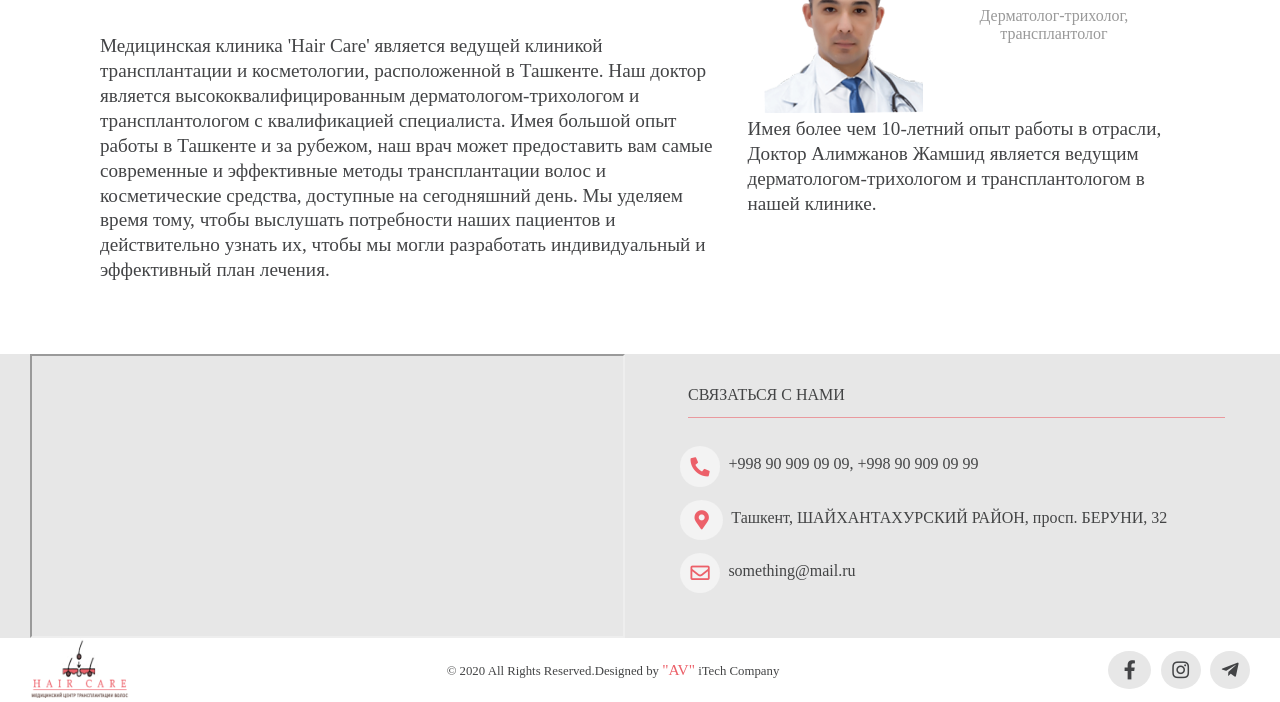
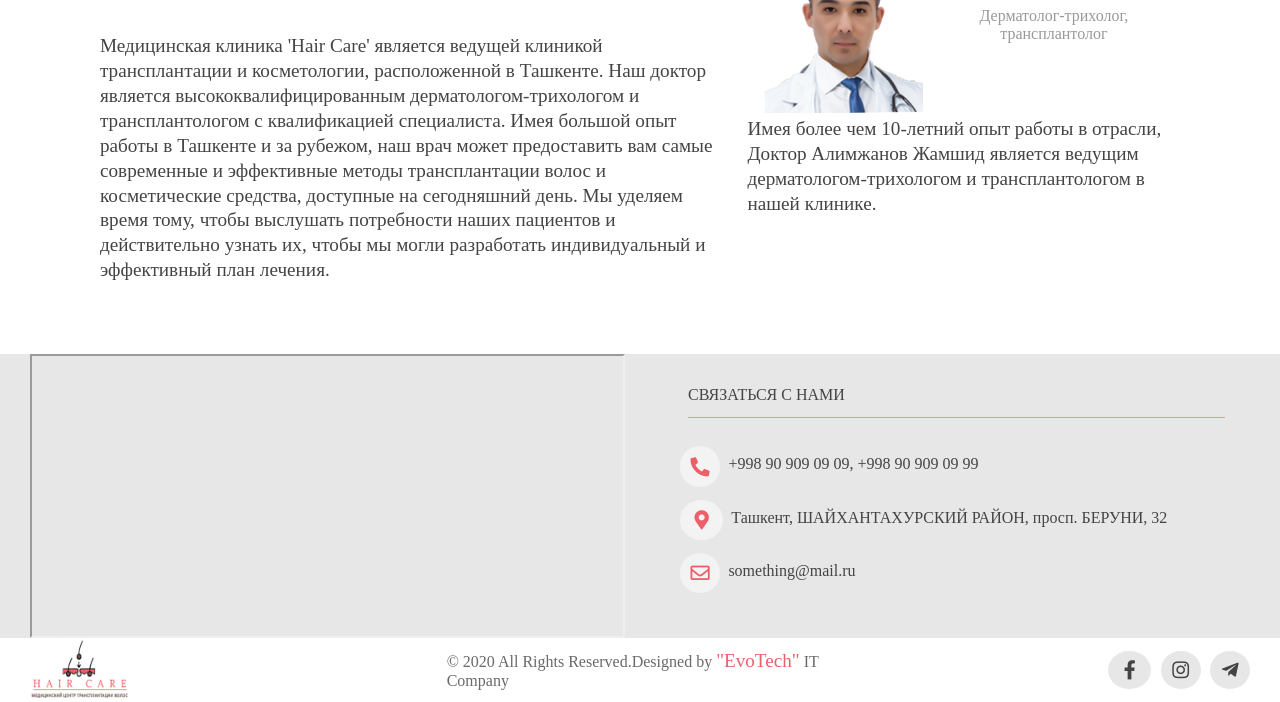
Before and after one commit to prog-me-proga/hair-care, a plain HTML site: page about.html in a window 1280 px wide. Shown: the part 539-1241 px from the top of the page. Drawn offline with Linux system fonts and the light colour scheme; a web font is replaced by a local one.

Commit message:
changed company name

```diff
--- a/about.html
+++ b/about.html
@@ -131,7 +131,7 @@
                 <img class="footfooter__brand" src="img/brand.png" alt="">
             </div>
             <div class="col-lg-4">
-                <p class="allrights">© 2020 All Rights Reserved.Designed by <a class="footfooter__company-link" href="">"AV"</a> iTech Company</p>
+                <p class="footfooter-txt">© 2020 All Rights Reserved.Designed by <a class="footfooter__company-link" href="evotech.uz">"EvoTech"</a> IT Company</p>
             </div>
             <div class="footfooter__social-block col-lg-4">
                 <i class="footfooter-fa-fb fab fa-facebook-f"></i>
```
Also changed, not shown: contact.html (+1 -1 lines), doctor.html (+1 -1 lines), index.html (+1 -1 lines), service.html (+1 -1 lines).
